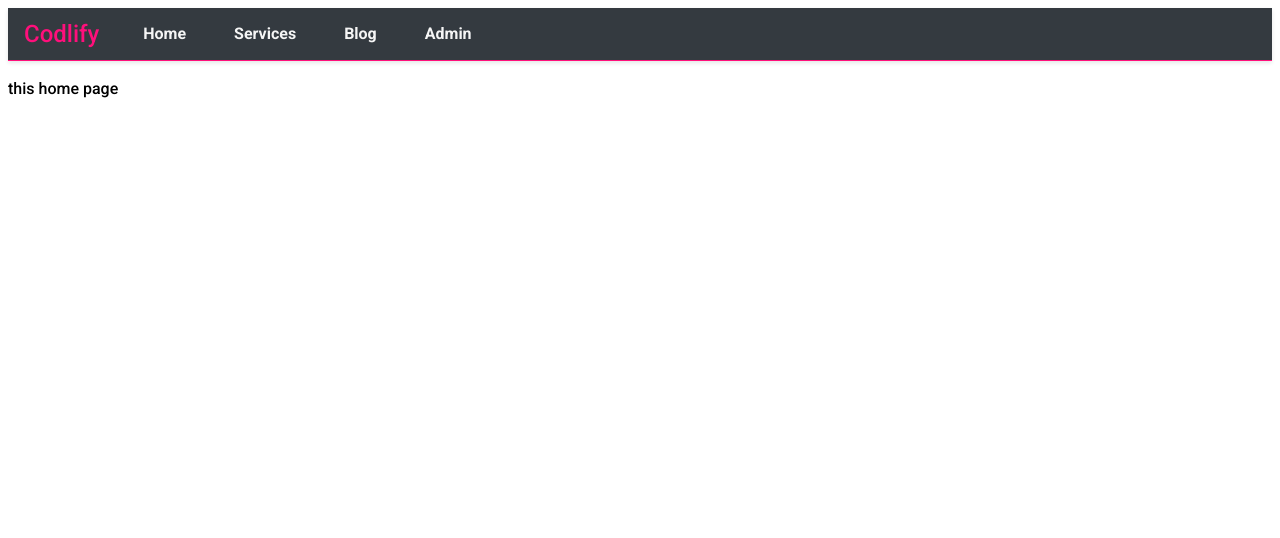
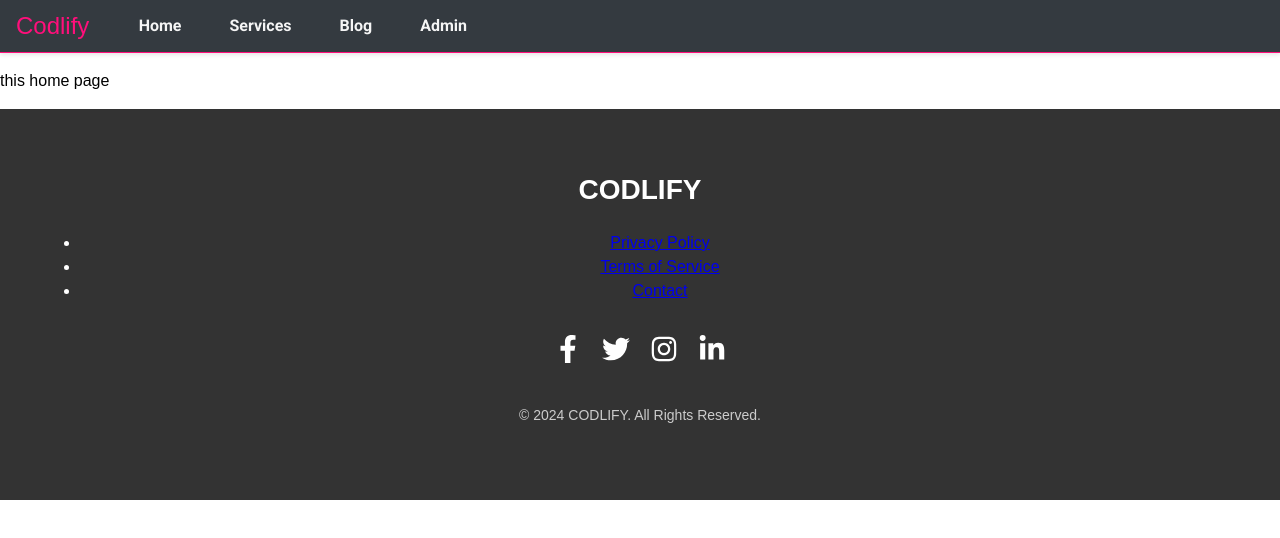
Before and after one commit to lwandile9/Codelify, a React (Vite) app in the folder client/: page / in a window 1280 px wide. Shown: the top 538 px of the page. Built offline with nearby package versions, Linux system fonts and the light colour scheme.

Commit message:
added footer

```diff
--- a/client/src/components/css/footer.css
+++ b/client/src/components/css/footer.css
@@ -0,0 +1,88 @@
+
+body {
+    margin: 0;
+    font-family: Arial, sans-serif;
+}
+
+.footer {
+    background-color: #333;
+    color: white;
+    padding: 60px 0;
+    text-align: center;
+    font-size: 16px;
+    line-height: 1.5;
+}
+
+.footer .container {
+    max-width: 1200px;
+    margin: 0 auto;
+    padding: 0 20px;
+}
+
+
+.footer-logo {
+    font-size: 28px;
+    color: white;
+    text-decoration: none;
+    font-weight: bold;
+    margin-bottom: 20px;
+    display: block;
+    transition: color 0.3s ease;
+}
+
+.footer-logo:hover {
+    color: #fd0d99;
+}
+
+
+.footer-nav {
+    margin-bottom: 30px;
+}
+
+
+.footer-social {
+    margin-bottom: 30px;
+}
+
+.footer-social-icons {
+    list-style: none;
+    padding: 0;
+    margin: 0;
+    display: flex;
+    justify-content: center;
+    gap: 20px;
+}
+
+.footer-social-icons li {
+    display: inline;
+}
+
+.footer-social-icon {
+    color: white;
+    font-size: 28px;
+    text-decoration: none;
+    transition: color 0.3s ease;
+}
+
+.footer-social-icon:hover {
+    color: #fd0d7d;
+}
+
+
+.footer-bottom {
+    font-size: 14px;
+    color: #ccc;
+    margin-top: 30px;
+}
+
+
+@media (max-width: 768px) {
+    .footer-nav-list {
+        flex-direction: column;
+        align-items: center;
+    }
+
+    .footer-social-icons {
+        flex-direction: column;
+    }
+}
--- a/client/src/components/footer.jsx
+++ b/client/src/components/footer.jsx
@@ -1,12 +1,63 @@
-const Footer = ()=>{
+import React from "react";
+import { FaFacebookF, FaTwitter, FaInstagram, FaLinkedinIn } from 'react-icons/fa';
+import '../components/css/footer.css';
 
+const Footer = () => {
+  // Get the current year dynamically
+  const currentYear = new Date().getFullYear();
 
-     return (
+  return (
+    <>
+      <footer className="footer">
+        <div className="container">
+          {/* Footer Brand */}
+          <div className="footer-brand">
+            <a href="#" className="footer-logo">CODLIFY</a>
+          </div>
 
-         <>
+          {/* Footer Navigation Links */}
+          <div className="footer-nav">
+            <ul className="footer-nav-list">
+              <li><a href="/privacy-policy" className="footer-link">Privacy Policy</a></li>
+              <li><a href="/terms" className="footer-link">Terms of Service</a></li>
+              <li><a href="/contact" className="footer-link">Contact</a></li>
+            </ul>
+          </div>
 
-         </>
-     )
+          {/* Footer Social Links */}
+          <div className="footer-social">
+            <ul className="footer-social-icons">
+              <li>
+                <a href="https://facebook.com" target="_blank" rel="noopener noreferrer" className="footer-social-icon" aria-label="Facebook">
+                  <FaFacebookF />
+                </a>
+              </li>
+              <li>
+                <a href="https://twitter.com" target="_blank" rel="noopener noreferrer" className="footer-social-icon" aria-label="Twitter">
+                  <FaTwitter />
+                </a>
+              </li>
+              <li>
+                <a href="https://instagram.com" target="_blank" rel="noopener noreferrer" className="footer-social-icon" aria-label="Instagram">
+                  <FaInstagram />
+                </a>
+              </li>
+              <li>
+                <a href="https://linkedin.com" target="_blank" rel="noopener noreferrer" className="footer-social-icon" aria-label="LinkedIn">
+                  <FaLinkedinIn />
+                </a>
+              </li>
+            </ul>
+          </div>
+
+          {/* Footer Bottom */}
+          <div className="footer-bottom">
+            <p>&copy; {currentYear} CODLIFY. All Rights Reserved.</p>
+          </div>
+        </div>
+      </footer>
+    </>
+  );
 }
 
-export default Footer ;
+export default Footer;
--- a/client/src/pages/home.jsx
+++ b/client/src/pages/home.jsx
@@ -1,4 +1,5 @@
 
+import Footer  from "../components/footer";
 const Home  = ()=>{
 
 
@@ -6,7 +7,7 @@ const Home  = ()=>{
 
 
   <p>this home page</p>
-
+  <Footer/>
   </>
 
 
```
Also changed, not shown: 1 other file (tests, documents, lock files or other folders).
